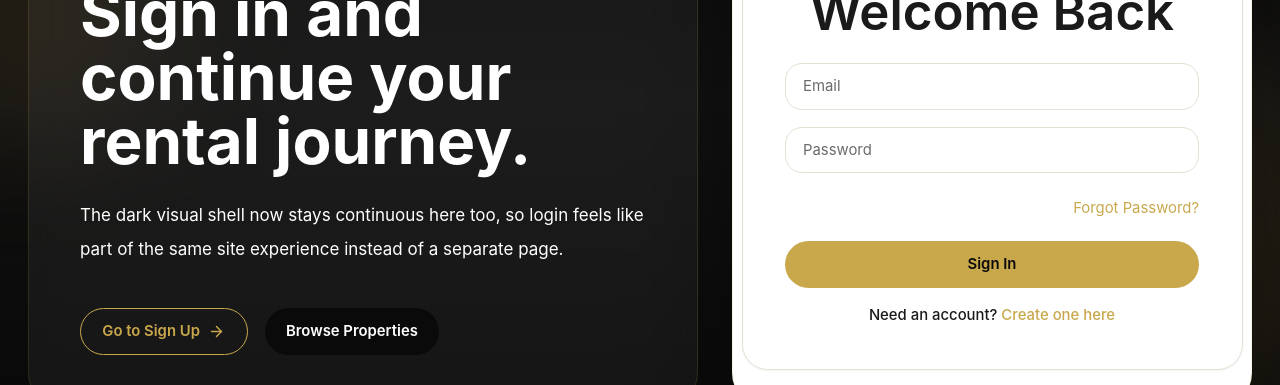
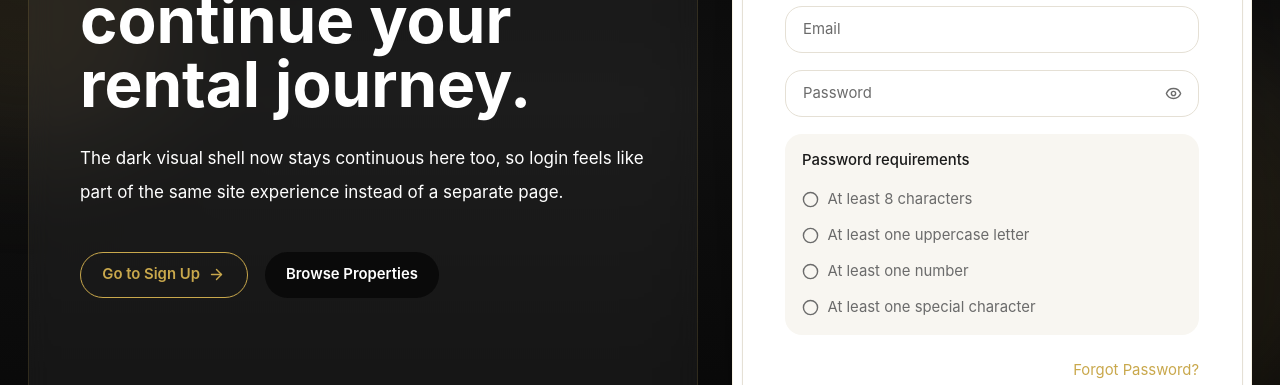
Before and after one commit to Clintonkes/G-G-Homes, a Next.js app: page /login in a window 1280 px wide. Shown: the part 285-670 px from the top of the page. Built offline with nearby package versions, Linux system fonts and the light colour scheme; no server answers.

Commit message:
Authentication fixes

```diff
--- a/app/login/login-form.tsx
+++ b/app/login/login-form.tsx
@@ -6,20 +6,30 @@ import { useRouter, useSearchParams } from "next/navigation";
 import { useForm } from "react-hook-form";
 
 import { login } from "@/lib/api";
+import { getPasswordValidationMessage } from "@/lib/password-rules";
 import { useAuthStore } from "@/lib/store";
 import { Button } from "@/components/ui/button";
 import { Card, CardContent } from "@/components/ui/card";
 import { Input } from "@/components/ui/input";
+import { PasswordInput } from "@/components/ui/password-input";
+import { PasswordRequirements } from "@/components/ui/password-requirements";
 
 export function LoginForm() {
   const router = useRouter();
   const searchParams = useSearchParams();
   const setSession = useAuthStore((state) => state.setSession);
   const [error, setError] = useState<string | null>(null);
-  const { register, handleSubmit } = useForm<{ email: string; password: string }>();
+  const {
+    register,
+    handleSubmit,
+    watch,
+    formState: { errors },
+  } = useForm<{ email: string; password: string }>({ mode: "onChange" });
+  const password = watch("password", "");
 
   const onSubmit = handleSubmit(async (values) => {
     try {
+      setError(null);
       const response = await login(values.email, values.password);
       setSession(response.access_token, response.user);
       router.push(searchParams.get("returnUrl") || "/dashboard");
@@ -37,7 +47,14 @@ export function LoginForm() {
         </div>
         <form onSubmit={onSubmit} className="space-y-4">
           <Input placeholder="Email" type="email" {...register("email", { required: true })} />
-          <Input placeholder="Password" type="password" {...register("password", { required: true })} />
+          <PasswordInput
+            placeholder="Password"
+            {...register("password", {
+              validate: getPasswordValidationMessage,
+            })}
+          />
+          <PasswordRequirements password={password} />
+          {errors.password ? <p className="text-sm text-brand-red">{errors.password.message}</p> : null}
           <div className="text-right">
             <Link href="/forgot-password" className="text-sm text-brand-gold">
               Forgot Password?
--- a/app/register/page.tsx
+++ b/app/register/page.tsx
@@ -5,21 +5,31 @@ import { useRouter } from "next/navigation";
 import { useForm } from "react-hook-form";
 
 import { register as registerUser } from "@/lib/api";
+import { getPasswordValidationMessage } from "@/lib/password-rules";
 import { useAuthStore } from "@/lib/store";
 import { AuthShell } from "@/components/marketing/auth-shell";
 import { Button } from "@/components/ui/button";
 import { Card, CardContent } from "@/components/ui/card";
 import { Input } from "@/components/ui/input";
+import { PasswordInput } from "@/components/ui/password-input";
+import { PasswordRequirements } from "@/components/ui/password-requirements";
 import Link from "next/link";
 
 export default function RegisterPage() {
   const router = useRouter();
   const setSession = useAuthStore((state) => state.setSession);
   const [error, setError] = useState<string | null>(null);
-  const { register, handleSubmit } = useForm<{ full_name: string; email: string; phone_number: string; password: string }>();
+  const {
+    register,
+    handleSubmit,
+    watch,
+    formState: { errors },
+  } = useForm<{ full_name: string; email: string; phone_number: string; password: string }>({ mode: "onChange" });
+  const password = watch("password", "");
 
   const submit = handleSubmit(async (values) => {
     try {
+      setError(null);
       const response = await registerUser({ ...values, role: "LANDLORD" });
       setSession(response.access_token, {
         ...response.user,
@@ -52,7 +62,14 @@ export default function RegisterPage() {
             <Input placeholder="Full name" {...register("full_name", { required: true })} />
             <Input placeholder="Email" type="email" {...register("email", { required: true })} />
             <Input placeholder="Phone number" {...register("phone_number", { required: true })} />
-            <Input placeholder="Password" type="password" {...register("password", { required: true })} />
+            <PasswordInput
+              placeholder="Password"
+              {...register("password", {
+                validate: getPasswordValidationMessage,
+              })}
+            />
+            <PasswordRequirements password={password} />
+            {errors.password ? <p className="text-sm text-brand-red">{errors.password.message}</p> : null}
             {error ? <p className="text-sm text-brand-red">{error}</p> : null}
             <p className="rounded-2xl bg-brand-cream px-4 py-3 text-sm leading-7 text-brand-gray">
               Your account opens with the full dashboard so you can act as both a property seeker and a property owner without switching signup paths.
--- /dev/null
+++ b/components/ui/password-input.tsx
@@ -0,0 +1,38 @@
+"use client";
+
+import * as React from "react";
+import { Eye, EyeOff } from "lucide-react";
+
+import { cn } from "@/lib/utils";
+
+type PasswordInputProps = React.InputHTMLAttributes<HTMLInputElement>;
+
+const PasswordInput = React.forwardRef<HTMLInputElement, PasswordInputProps>(({ className, ...props }, ref) => {
+  const [visible, setVisible] = React.useState(false);
+
+  return (
+    <div className="relative">
+      <input
+        ref={ref}
+        type={visible ? "text" : "password"}
+        className={cn(
+          "flex h-11 w-full rounded-2xl border border-brand-border bg-white px-4 py-2 pr-12 text-sm text-brand-dark-text placeholder:text-brand-gray focus:outline-none focus:ring-2 focus:ring-brand-gold/40",
+          className
+        )}
+        {...props}
+      />
+      <button
+        type="button"
+        onClick={() => setVisible((current) => !current)}
+        className="absolute inset-y-0 right-0 inline-flex w-12 items-center justify-center text-brand-gray transition duration-300 hover:text-brand-dark-text"
+        aria-label={visible ? "Hide password" : "Show password"}
+      >
+        {visible ? <EyeOff className="h-4 w-4" /> : <Eye className="h-4 w-4" />}
+      </button>
+    </div>
+  );
+});
+
+PasswordInput.displayName = "PasswordInput";
+
+export { PasswordInput };
--- /dev/null
+++ b/components/ui/password-requirements.tsx
@@ -0,0 +1,25 @@
+import { CheckCircle2, Circle } from "lucide-react";
+
+import { getPasswordChecks, PASSWORD_RULES } from "@/lib/password-rules";
+
+export function PasswordRequirements({ password }: { password: string }) {
+  const checks = getPasswordChecks(password);
+
+  return (
+    <div className="rounded-2xl bg-brand-cream px-4 py-3 text-sm leading-7 text-brand-gray">
+      <p className="font-medium text-brand-dark-text">Password requirements</p>
+      <div className="mt-2 space-y-1.5">
+        {PASSWORD_RULES.map((rule) => {
+          const passed = checks[rule.key];
+
+          return (
+            <p key={rule.key} className={passed ? "flex items-center gap-2 text-brand-green" : "flex items-center gap-2 text-brand-gray"}>
+              {passed ? <CheckCircle2 className="h-4 w-4" /> : <Circle className="h-4 w-4" />}
+              <span>{rule.label}</span>
+            </p>
+          );
+        })}
+      </div>
+    </div>
+  );
+}
--- a/lib/api.ts
+++ b/lib/api.ts
@@ -10,11 +10,16 @@ async function request<T>(path: string, init: RequestInit = {}, token?: string |
     headers.set("Authorization", `Bearer ${token}`);
   }
 
-  const response = await fetch(`${API_URL}${path}`, {
-    ...init,
-    headers,
-    cache: "no-store",
-  });
+  let response: Response;
+  try {
+    response = await fetch(`${API_URL}${path}`, {
+      ...init,
+      headers,
+      cache: "no-store",
+    });
+  } catch {
+    throw new Error(`Cannot reach the API at ${API_URL}. Start the backend service or set NEXT_PUBLIC_API_URL to your deployed backend URL.`);
+  }
   if (!response.ok) {
     const payload = await response.json().catch(() => ({ detail: "Request failed" }));
     throw new Error(payload.detail ?? "Request failed");
--- /dev/null
+++ b/lib/password-rules.ts
@@ -0,0 +1,30 @@
+export const PASSWORD_RULES = [
+  { key: "length", label: "At least 8 characters" },
+  { key: "uppercase", label: "At least one uppercase letter" },
+  { key: "number", label: "At least one number" },
+  { key: "special", label: "At least one special character" },
+] as const;
+
+export function getPasswordChecks(password: string) {
+  return {
+    length: password.length >= 8,
+    uppercase: /[A-Z]/.test(password),
+    number: /\d/.test(password),
+    special: /[^A-Za-z0-9]/.test(password),
+  };
+}
+
+export function isStrongPassword(password: string) {
+  const checks = getPasswordChecks(password);
+  return Object.values(checks).every(Boolean);
+}
+
+export function getPasswordValidationMessage(password: string) {
+  if (!password) {
+    return "Password is required.";
+  }
+  if (isStrongPassword(password)) {
+    return true;
+  }
+  return "Password must be at least 8 characters and include an uppercase letter, a number, and a special character.";
+}
```
